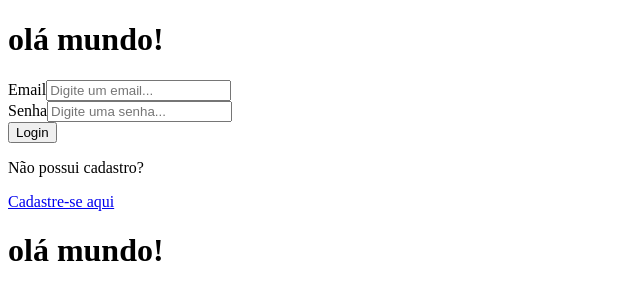
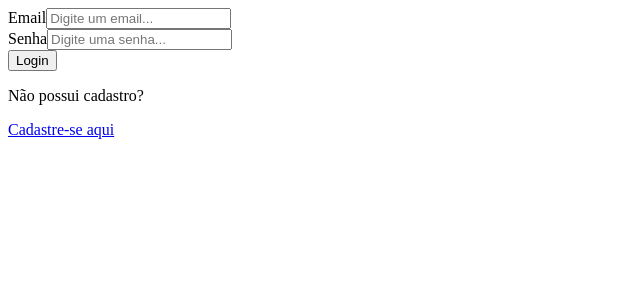
Before and after one commit to carlosMachado1/arvore-do-curso, a Next.js app in the folder arvore-do-curso-frontend/: page / in a window 1280 px wide. Shown: the top 300 px of the page, without its empty margins (0-640 px from the left). Built offline with nearby package versions, Linux system fonts and the light colour scheme.

Commit message:
Setup Finalizado. Esqueleto da página inicial finalizado.

```diff
--- a/arvore-do-curso-frontend/src/pages/index.tsx
+++ b/arvore-do-curso-frontend/src/pages/index.tsx
@@ -19,7 +19,6 @@ export default function Home() {
             </Head>
 
             <div>
-                <h1>olá mundo!</h1>
                 <form onSubmit={handleSubmit(onSubmit)}>
                     <div>
                         <label>
@@ -55,7 +54,6 @@ export default function Home() {
                 <p>
                     <Link href = "/cadastro"><a>Cadastre-se aqui</a></Link>
                 </p>
-                <h1>olá mundo!</h1>
             </div>
         </div>
     )
```
